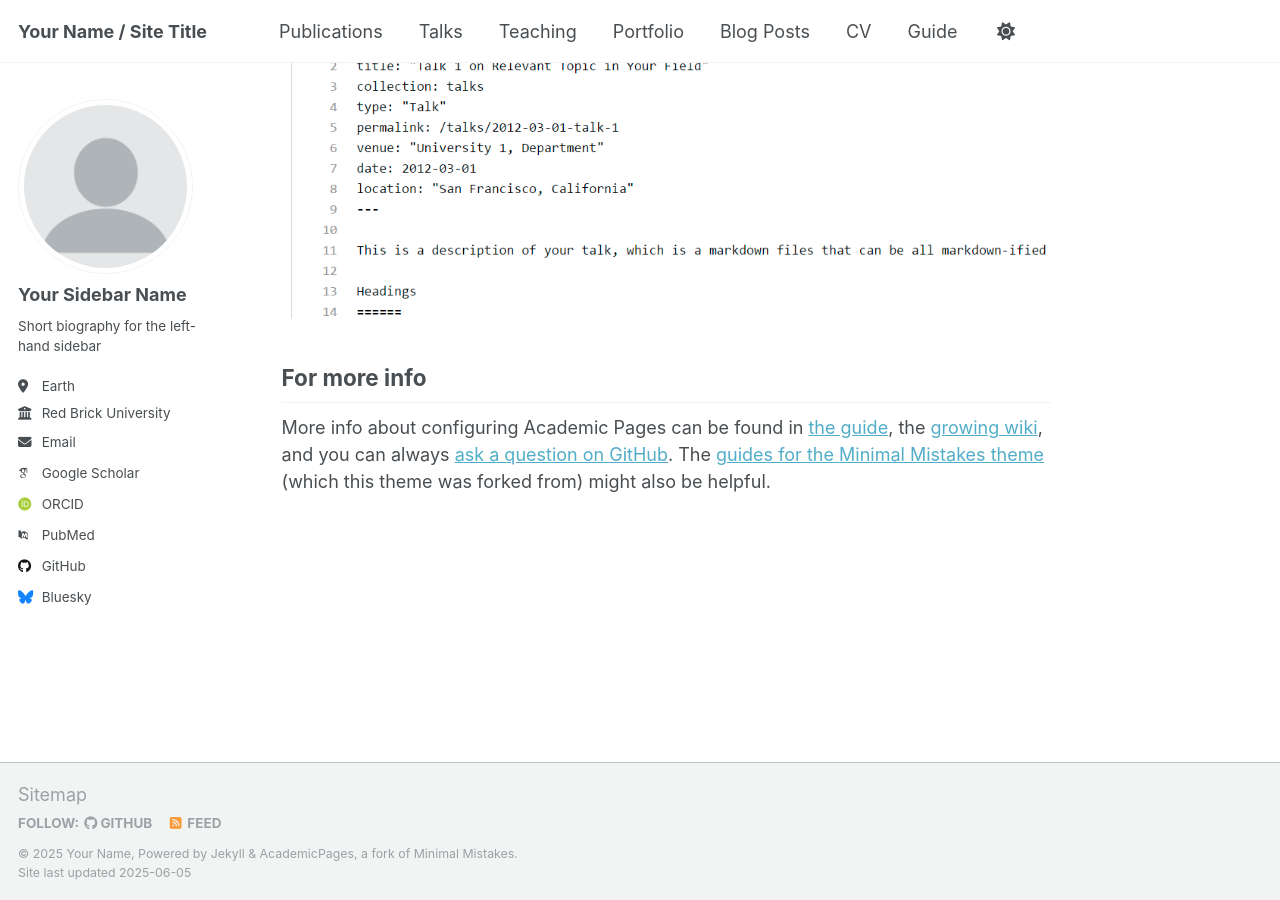
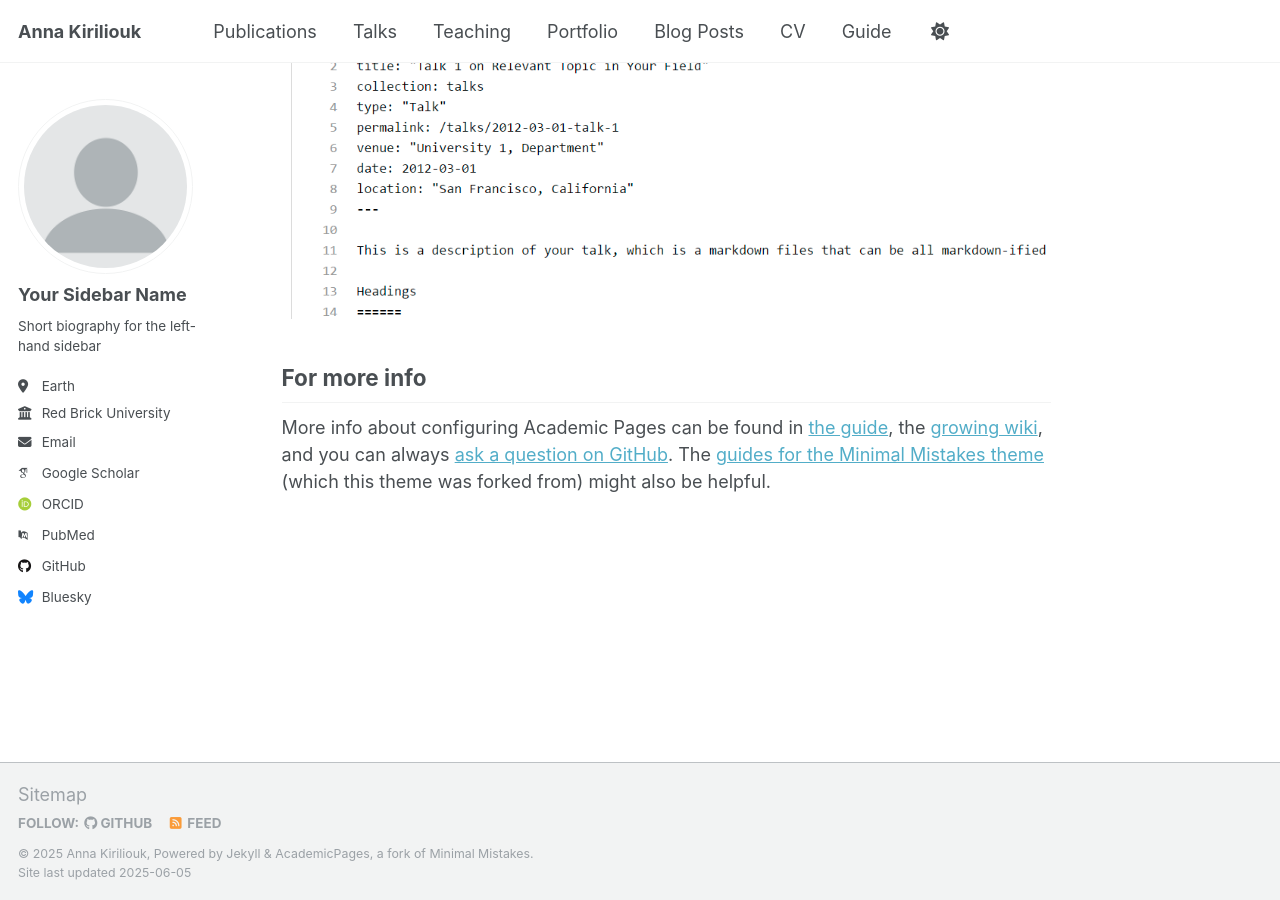
Before and after one commit to akiriliouk/akiriliouk.github.io, a Jekyll site: the page built from _pages/about.md, in a window 1280 px wide and 900 px high, scrolled down 2636 px. Built offline with Jekyll 4.4.1, drawn with Linux system fonts in a browser that asks for light colours; some web fonts are replaced.

Commit message:
First check

```diff
--- a/_config.yml
+++ b/_config.yml
@@ -9,13 +9,13 @@
 # Basic Site Settings
 locale                   : "en-US"
 site_theme               : "default"
-title                    : "Your Name / Site Title"
+title                    : "Anna Kiriliouk"
 title_separator          : "-"
-name                     : &name "Your Name"
+name                     : &name "Anna Kiriliouk"
 description              : &description "personal description"
-url                      : https://academicpages.github.io # the base hostname & protocol for your site e.g. "https://[your GitHub username].github.io" or if you already have some other page hosted on Github then use "https://[your GitHub username].github.io/[Your Repo Name]"
+url                      : https://akiriliouk.github.io # the base hostname & protocol for your site e.g. "https://[your GitHub username].github.io" or if you already have some other page hosted on Github then use "https://[your GitHub username].github.io/[Your Repo Name]"
 baseurl                  : "" # the subpath of your site, e.g. "/blog"
-repository               : "academicpages/academicpages.github.io"
+repository               : "akiriliouk/akiriliouk.github.io"
 
 # Site Author - The following control what appear as part of the author content on the side bar.
 #               If a field is blank the icon and link will not appear, otherwise it will be shown.
```
